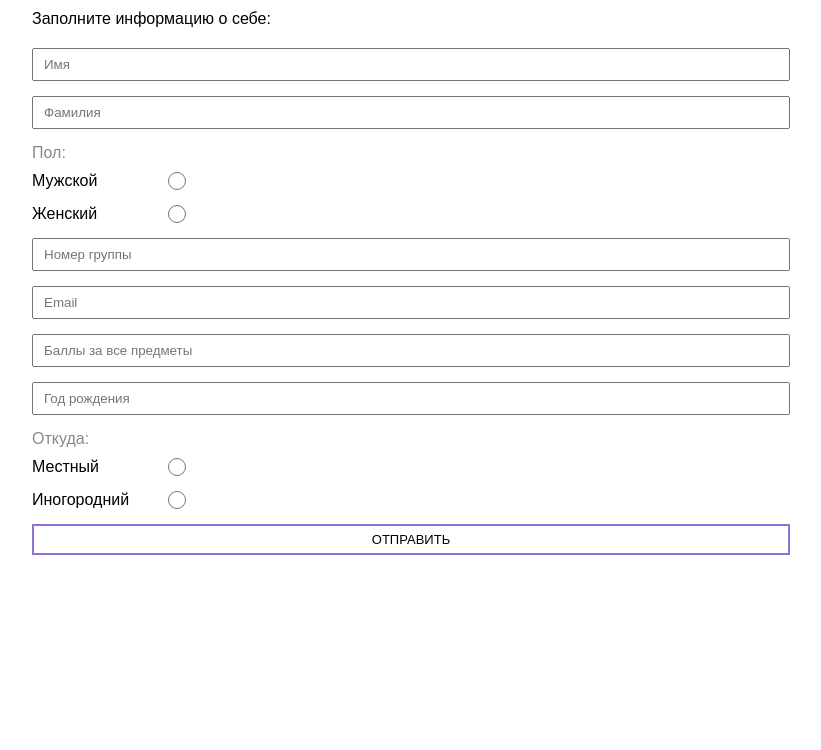
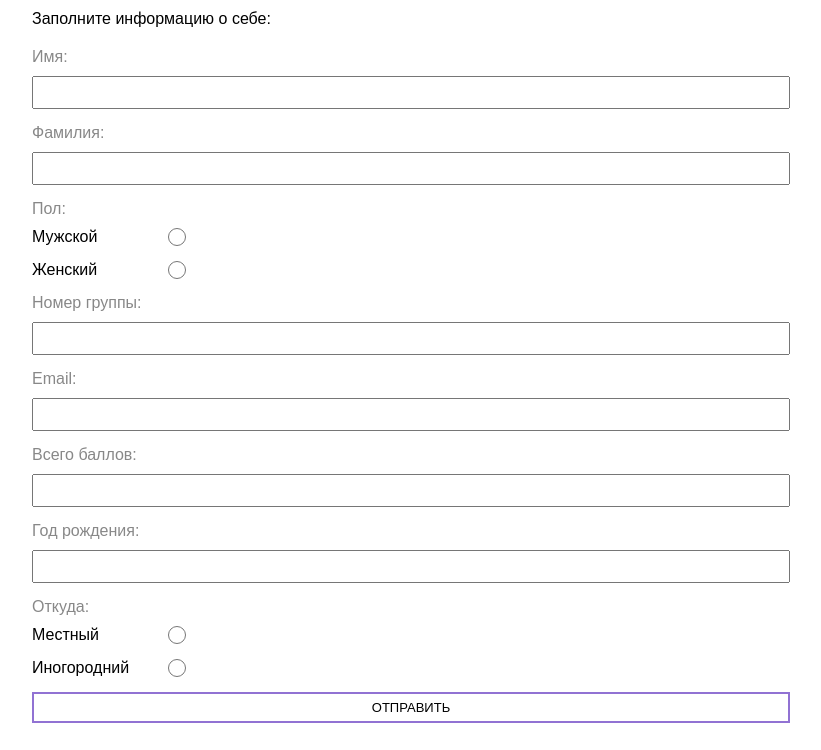
Before and after one commit to medbrat13/students-list, a PHP site: page /signup in a window 1280 px wide. Shown: the part 50-800 px from the top of the page, without its empty margins (229-1050 px from the left). Run offline with PHP 8.4, Linux system fonts and the light colour scheme.

Commit message:
Добавил подписи к полям, убрал плейсхолдеры

```diff
--- a/app/views/User/form.phtml
+++ b/app/views/User/form.phtml
@@ -2,13 +2,15 @@
     <form class="form__regedit-form" action="" method="post">
         <p class="form__regedit-form__title"><?=$data['form_title_text'] ?? 'Заполните поля:'?></p>
         <p class="form__regedit-form__edit-result">  <?=$data['form_edit_result'] ?? ''?></p>
+
+        <span>Имя:</span>
         <label class="form__regedit-form__label long-label">
-            <input type="text" name="first_name" placeholder="Имя" value="<?=$data['form_values']['first_name'] ?? ''?>" class="form__regedit-form__input" required>
+            <input type="text" name="first_name" value="<?=$data['form_values']['first_name'] ?? ''?>" class="form__regedit-form__input" required>
             <p class="error_msg"><?=$data['errors']['first_name'] ?? ''?></p>
         </label>
-
+        <span>Фамилия:</span>
         <label class="form__regedit-form__label long-label">
-            <input type="text" name="last_name" placeholder="Фамилия" value="<?=$data['form_values']['last_name'] ?? ''?>" class="form__regedit-form__input" required>
+            <input type="text" name="last_name" value="<?=$data['form_values']['last_name'] ?? ''?>" class="form__regedit-form__input" required>
             <p class="error_msg"><?=$data['errors']['last_name'] ?? ''?></p>
         </label>
 
@@ -23,23 +25,26 @@
             <input type="radio" name="gender" value="f" class="form__regedit-form__input" <?=$data['form_values']['gender_is_checked']['f'] ?? ''?> required>
         </label>
 
+        <span>Номер группы:</span>
         <label class="form__regedit-form__label">
-            <input type="text" name="group_number" placeholder="Номер группы" value="<?=$data['form_values']['group_number'] ?? ''?>" class="form__regedit-form__input" required>
+            <input type="text" name="group_number" value="<?=$data['form_values']['group_number'] ?? ''?>" class="form__regedit-form__input" required>
             <p class="error_msg"><?=$data['errors']['group_number'] ?? ''?></p>
         </label>
 
+        <span>Email:</span>
         <label class="form__regedit-form__label">
-            <input type="email" name="email" placeholder="Email" value="<?=$data['form_values']['email'] ?? ''?>" class="form__regedit-form__input" required>
+            <input type="email" name="email" value="<?=$data['form_values']['email'] ?? ''?>" class="form__regedit-form__input" required>
             <p class="error_msg"><?=$data['errors']['email'] ?? ''?></p>
+
         </label>
-
+        <span>Всего баллов:</span>
         <label class="form__regedit-form__label">
-            <input type="number" name="points" placeholder="Баллы за все предметы" value="<?=$data['form_values']['points'] ?? ''?>" class="form__regedit-form__input" required>
+            <input type="number" name="points" value="<?=$data['form_values']['points'] ?? ''?>" class="form__regedit-form__input" required>
             <p class="error_msg"><?=$data['errors']['points'] ?? ''?></p>
         </label>
-
+        <span>Год рождения:</span>
         <label class="form__regedit-form__label">
-            <input type="number" name="year_of_birth" placeholder="Год рождения" value="<?=$data['form_values']['year_of_birth'] ?? ''?>" class="form__regedit-form__input" required>
+            <input type="number" name="year_of_birth" value="<?=$data['form_values']['year_of_birth'] ?? ''?>" class="form__regedit-form__input" required>
             <p class="error_msg"><?=$data['errors']['year_of_birth'] ?? ''?></p>
         </label>
 
```
